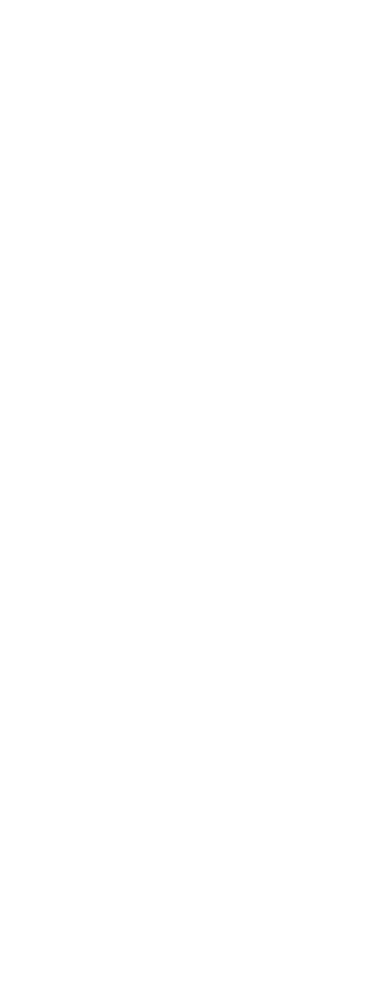
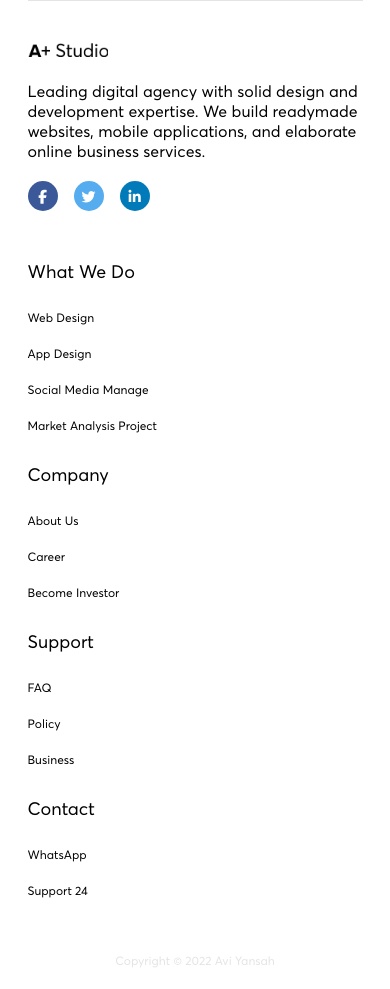
Before and after one commit to Saddam6260/Digital-product-agensy, a website: page index.html in a window 390 px wide. Before the commit the page ends 844 px from the top, so only its background shows below. Drawn offline with Linux system fonts and the light colour scheme.

Commit message:
complete full responsive footer section

```diff
--- a/index.html
+++ b/index.html
@@ -1,15 +1,77 @@
 <!DOCTYPE html>
 <html lang="en">
-<head>
-    <meta charset="UTF-8">
-    <meta http-equiv="X-UA-Compatible" content="IE=edge">
-    <meta name="viewport" content="width=device-width, initial-scale=1.0">
+  <head>
+    <meta charset="UTF-8" />
+    <meta http-equiv="X-UA-Compatible" content="IE=edge" />
+    <meta name="viewport" content="width=device-width, initial-scale=1.0" />
     <title>Document</title>
-    <link rel="stylesheet" href="./css/style.css">
-</head>
-<body>
+    <link rel="stylesheet" href="./css/style.css" />
+  </head>
+  <body>
+    <!-- Header -->
 
     <!-- Footer Section -->
+    <footer>
+      <div class="container">
+        <div class="contact">
+          <div>
+            <div class="img-wrap">
+              <img src="./images/main-logo.png" alt="" />
+            </div>
+            <p>
+              Leading digital agency with solid design and development
+              expertise. We build readymade websites, mobile applications, and
+              elaborate online business services.
+            </p>
+            <div class="social">
+              <button class="facebook">
+                <a href=""><i class="fa-brands fa-facebook-f"></i></a>
+              </button>
+              <button class="twiter">
+                <a href=""><i class="fa-brands fa-twitter"></i></a>
+              </button>
+              <button class="linkdin">
+                <a href=""><i class="fa-brands fa-linkedin-in"></i></a>
+              </button>
+            </div>
+          </div>
 
-</body>
+          <div>
+            <ul>
+              <h5>What We Do</h5>
+              <li><a href="">Web Design</a></li>
+              <li><a href="">App Design</a></li>
+              <li><a href="">Social Media Manage</a></li>
+              <li><a href="">Market Analysis Project</a></li>
+            </ul>
+            <ul>
+              <h5>Company</h5>
+              <li><a href="">About Us</a></li>
+              <li><a href="">Career</a></li>
+              <li><a href="">Become Investor</a></li>
+            </ul>
+            <ul>
+              <h5>Support</h5>
+              <li><a href="">FAQ</a></li>
+              <li><a href="">Policy</a></li>
+              <li><a href="">Business</a></li>
+            </ul>
+            <ul>
+              <h5>Contact</h5>
+              <li><a href="">WhatsApp</a></li>
+              <li><a href="">Support 24</a></li>
+            </ul>
+          </div>
+        </div>
+        <div class="copyright">
+          <a href="">Copyright © 2022 Avi Yansah</a>
+        </div>
+      </div>
+    </footer>
+
+    <script
+      src="https://kit.fontawesome.com/6a0418856e.js"
+      crossorigin="anonymous"
+    ></script>
+  </body>
 </html>
--- /dev/null
+++ b/scss/_footer.scss
@@ -0,0 +1,126 @@
+footer {
+  .container {
+    padding: 40px 0px 20px 0px;
+    border-top: 1px solid $thin-gray;
+
+    .contact {
+      div:nth-child(1) {
+        .img-wrap {
+          width: 80px;
+
+          img {
+            width: 100%;
+          }
+        }
+        p {
+          margin: 20px 0px 20px 0px;
+        }
+        .social {
+          display: flex;
+          column-gap: 16px;
+          button {
+            width: 30px;
+            height: 30px;
+            border-radius: 50%;
+            display: flex;
+            flex-flow: row wrap;
+            justify-content: center;
+            align-items: center;
+
+            a {
+              color: white;
+              font-size: 14px;
+            }
+          }
+          .facebook {
+            background-color: $facebook;
+          }
+          .twiter {
+            background-color: $twiter;
+          }
+          .linkdin {
+            background-color: $linkdin;
+          }
+        }
+      }
+      div:nth-child(2) {
+        margin-top: 50px;
+        display: flex;
+        flex-flow: column wrap;
+        row-gap: 30px;
+
+        ul {
+          display: flex;
+          flex-flow: column wrap;
+          row-gap: 16px;
+
+          h5 {
+            margin-bottom: 8px;
+            font-size: 18px;
+          }
+          li {
+            a {
+              font-size: 12px;
+              color: black;
+            }
+          }
+        }
+      }
+    }
+    .copyright {
+        margin-top: 50px;
+        text-align: center;
+        a {
+          font-size: 12px;
+          color: $thin-gray;
+        }
+      }
+  }
+}
+
+@include media($lg) {
+  footer {
+    .container {
+      padding: 60px 0px 23px 0px;
+      .contact {
+        display: flex;
+        justify-content: space-between;
+        div:nth-child(1) {
+          width: 270px;
+          .img-wrap {
+            width: 106px;
+          }
+          p {
+            margin: 26px 0px 40px 0px;
+          }
+          .social {
+            button {
+              width: 36px;
+              height: 36px;
+              a {
+                color: white;
+                font-size: 16px;
+              }
+            }
+          }
+        }
+        div:nth-child(2) {
+          margin-top: 0px;
+          flex-flow: row wrap;
+          column-gap: 110px;
+
+          ul {
+            h5 {
+              font-size: 20px;
+            }
+          }
+        }
+      }
+      .copyright{
+        a{
+            font-size: 14px;
+        }
+      }
+    }
+  }
+}
--- a/scss/style.scss
+++ b/scss/style.scss
@@ -13,7 +13,11 @@
 $sm: "375px";
 $lg: "1440px";
 $aveta-demo: "Aveta-Demo";
-$black: #0000;
+$darkgray: #565656;
+$thin-gray: #e4e4e4;
+$facebook: #3b5998;
+$twiter: #55acee;
+$linkdin: #007ab9;
 
 /*** global Style ***/
 * {
@@ -42,14 +46,16 @@ h3{
     font-size: 18px;
 }
 .common-pera{
-    font-size: 14px;
+    font-size: 12px;
+    color: $darkgray;
+    line-height: 18px;
 }
 .container{
     max-width: 335px;
     margin: auto;
 }
 
-@include media($sm) {
+@include media($lg) {
     h1{
         font-size: 40px;
     }
@@ -58,8 +64,11 @@ h3{
     }
     .common-pera{
         font-size: 16px;
+        line-height: 22px;
     }
     .container{
         max-width: 1200px;
     }
 }
+
+@import "./footer";
```
Also changed, not shown: css/style.css, images/main-logo.png (added), 1 other file.
